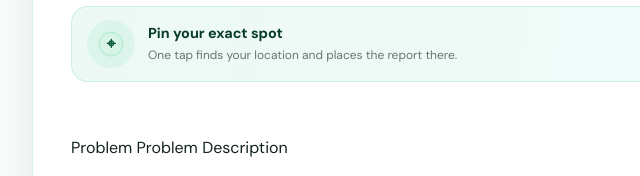
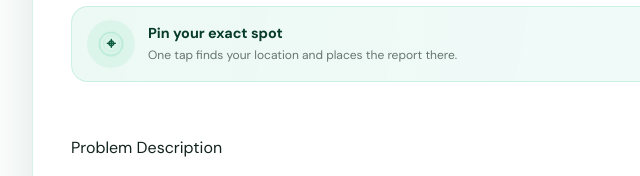
Before and after one commit to JagiriBhanuprasad/Civic-Connect, a plain HTML site: page index.html in a window 1280 px wide. Shown: the part 1420-1596 px from the top of the page, 248-888 px from the left. Drawn offline with Linux system fonts and the light colour scheme.

Commit message:
Initial commit

```diff
--- a/index.html
+++ b/index.html
@@ -175,7 +175,7 @@
                 <p id="locationStatus" class="location-status" aria-live="polite"></p>
                 <div id="mapPreview" class="map-preview hidden"></div>
 
-                <label for="issueDescription">Problem Problem Description</label>
+                <label for="issueDescription">Problem Description</label>
                 <textarea id="issueDescription" placeholder="Provide more details about the problem (e.g. what happened, when, any extra info)" required></textarea>
 
                 <div class="photo-upload-group">
```
